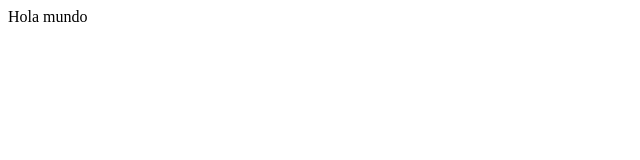
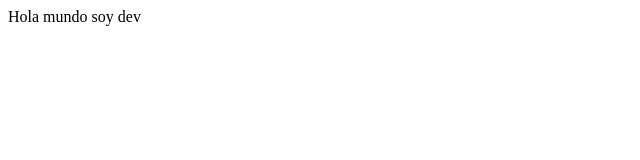
Before and after one commit to AndresPadillaUcros/Perfil, a Next.js app: page / in a window 1280 px wide. Shown: the top 160 px of the page, without its empty margins (0-640 px from the left). Built offline with nearby package versions, Linux system fonts and the light colour scheme.

Commit message:
creando dev branch

```diff
--- a/pages/index.tsx
+++ b/pages/index.tsx
@@ -4,7 +4,7 @@ import type { NextPage } from 'next'
 const Home: NextPage = () => {
   return (
     <div>
-      Hola mundo
+      Hola mundo soy dev
     </div>
   )
 }
```
